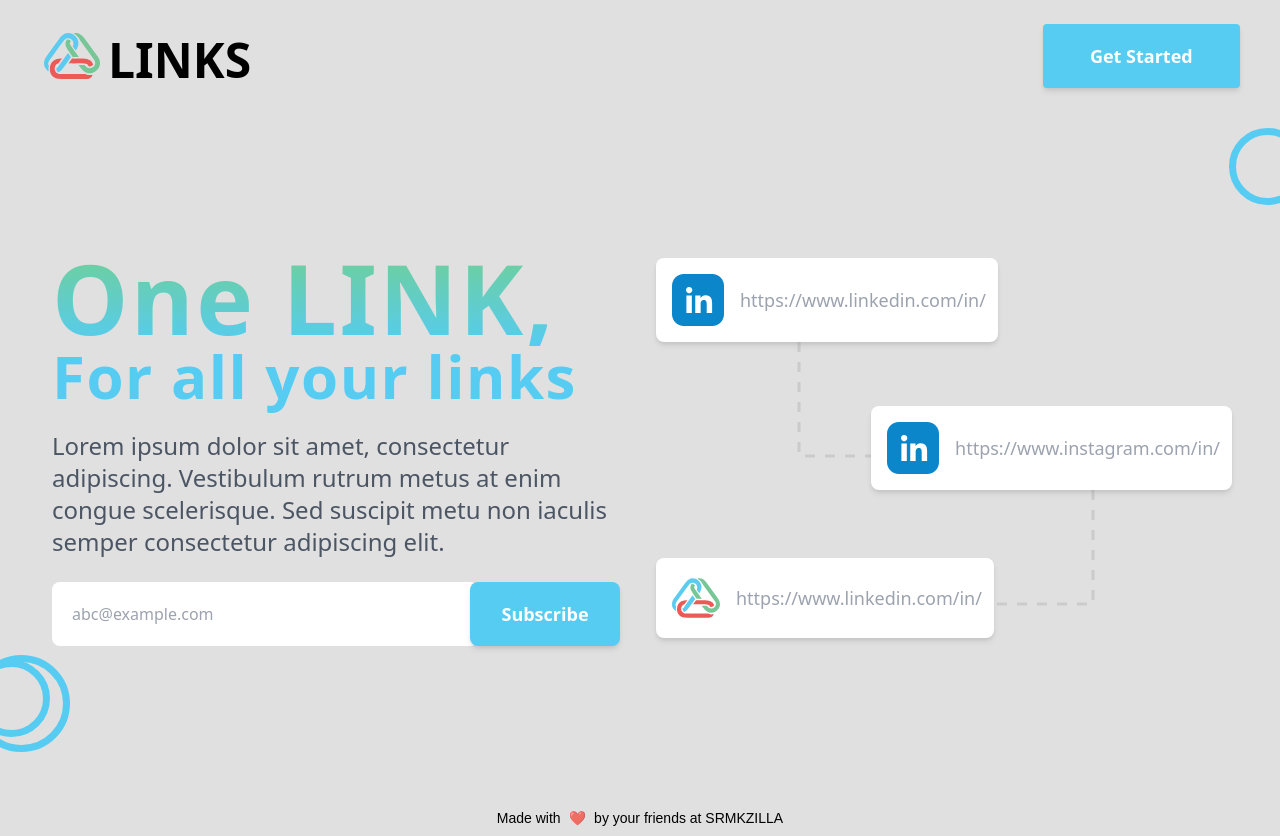
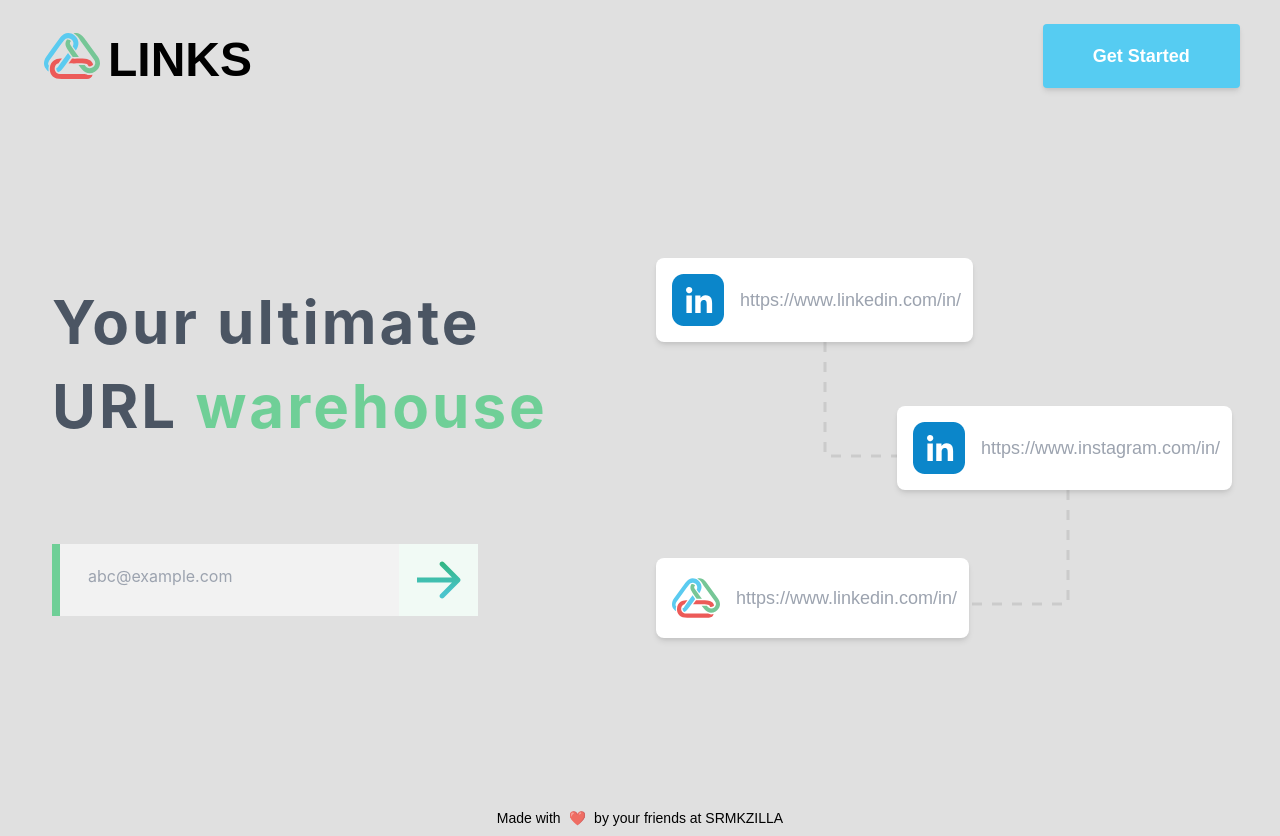
Before and after one commit to srm-kzilla/links, a Next.js app: page / in a window 1280 px wide. Built offline with nearby package versions, Linux system fonts and the light colour scheme.

Commit message:
💄  Redesign homepage

```diff
--- a/components/home/home.tsx
+++ b/components/home/home.tsx
@@ -4,11 +4,13 @@ import {
   Circle,
   DoubleCircle,
   LoadingAuth,
+  HomeTick,
+  Arrow,
 } from "../../assets/icons";
 import { Formik, Field, Form } from "formik";
 import * as Yup from "yup";
 import { useContext, useState } from "react";
-import { postSubscribe } from "../../utils/api";
+import { errorHandler, postSubscribe } from "../../utils/api";
 import { AuthContext } from "../../store/authContext";
 
 export default function HomeComponent(): JSX.Element {
@@ -36,7 +38,7 @@ export default function HomeComponent(): JSX.Element {
         setLoading(false);
       }
     } catch (error) {
-      // Fire and forget
+      errorHandler(error);
     }
   };
   const [loading, setLoading] = useState<boolean>(false);
@@ -44,7 +46,7 @@ export default function HomeComponent(): JSX.Element {
 
   return (
     <>
-      <div className="flex flex-col font-sans min-h-screen pt-4 px-3 sm:px-8 2xl:px-12 relative z-50">
+      <div className="flex flex-col min-h-screen pt-4 px-3 sm:px-8 2xl:px-12 relative z-50">
         <div className="grid grid-cols-2">
           <a
             href="/"
@@ -69,18 +71,14 @@ export default function HomeComponent(): JSX.Element {
           <div className="md:col-span-1 my-auto block md:hidden">
             <HeroLanding />
           </div>
-          <div className="md:col-span-1 my-auto px-5 text-center md:text-left">
-            <h1 className="text-5xl sm:text-7xl md:text-6xl lg:text-8xl 2xl:text-9xl customGradientInverse font-bold tracking-wide">
-              One LINK,
+          <div className="text-gray-600 font-Inter md:col-span-1 my-auto px-5 text-center md:text-left font-bold ">
+            <h1 className="py-3 text-3xl sm:text-5xl md:text-6xl 2xl:text-7xl tracking-wider">
+              Your ultimate
             </h1>
-            <h2 className="mx-auto lg:ml-0 text-3xl sm:text-5xl md:text-4xl lg:text-6xl 2xl:text-7xl font-bold text-lightblue tracking-wide mb-6">
-              For all your links
+            <h2 className="py-3 lg:ml-0 text-3xl sm:text-5xl md:text-6xl 2xl:text-7xl tracking-wider mb-24">
+              URL <span className="text-statusGreen">warehouse</span>
             </h2>
-            <p className="text-gray-600 text-md sm:text-xl lg:text-2xl mb-6">
-              Lorem ipsum dolor sit amet, consectetur adipiscing. Vestibulum
-              rutrum metus at enim congue scelerisque. Sed suscipit metu non
-              iaculis semper consectetur adipiscing elit.
-            </p>
+
             <Formik
               initialValues={initialValues}
               onSubmit={(values) => submitHandler(values)}
@@ -90,11 +88,11 @@ export default function HomeComponent(): JSX.Element {
             >
               {({ errors }) => (
                 <Form>
-                  <div className="grid grid-cols-4 pb-5 md:pb-0">
+                  <div className="grid grid-cols-8 pb-5 md:pb-0">
                     <Field
                       name="email"
                       type="email"
-                      className="col-span-3 p-2 sm:p-5 md:pt-2 lg:pt-5 rounded-lg outline-none focus:outline-none block appearance-none w-full bg-lightgray"
+                      className="col-span-5 p-2 sm:p-7 md:pt-2 lg:pt-5 border-statusGreen border-l-8 focus:outline-none block appearance-none w-full bg-lightestgray"
                       placeholder="abc@example.com"
                     />
 
@@ -104,16 +102,16 @@ export default function HomeComponent(): JSX.Element {
                       className={`${
                         isSubscribed
                           ? "bg-backgroundwhiteinset"
-                          : "bg-lightblue"
-                      } col-span-1 flex items-center justify-center rounded-lg hover:bg-opacity-90 shadow-md focus:outline-none -ml-2 text-sm sm:text-lg md:text-sm lg:text-lg font-bold text-white`}
+                          : "bg-lightestGreen"
+                      } col-span-1 flex items-center justify-center hover:bg-opacity-90 -ml-2 focus:outline-none `}
                     >
                       {loading && (
                         <div className="absolute">
                           <LoadingAuth />
                         </div>
                       )}
-                      <div className={`${loading && "invisible"}`}>
-                        {isSubscribed ? "Subscribed" : "Subscribe"}
+                      <div className={`${loading ? "invisible" : ""}`}>
+                        {isSubscribed ? <HomeTick /> : <Arrow />}
                       </div>
                     </button>
                   </div>
@@ -131,12 +129,12 @@ export default function HomeComponent(): JSX.Element {
           </div>
         </div>
       </div>
-      <div className="absolute right-0 top-32 hidden md:block z-0">
+      {/* <div className="absolute right-0 top-32 hidden md:block z-0">
         <Circle />
       </div>
       <div className="absolute left-0 bottom-16 hidden md:block z-0">
         <DoubleCircle />
-      </div>
+      </div> */}
     </>
   );
 }
--- a/styles/globals.css
+++ b/styles/globals.css
@@ -9,6 +9,7 @@
 
 @import url("https://fonts.googleapis.com/css2?family=Work+Sans&display=swap");
 @import url("https://fonts.googleapis.com/css2?family=Noto+Sans&display=swap");
+@import url('https://fonts.googleapis.com/css2?family=Inter:wght@700;900&display=swap');
 
 * {
   box-sizing: border-box;
```
Also changed, not shown: utils/constants.ts (+6 -6 lines).
